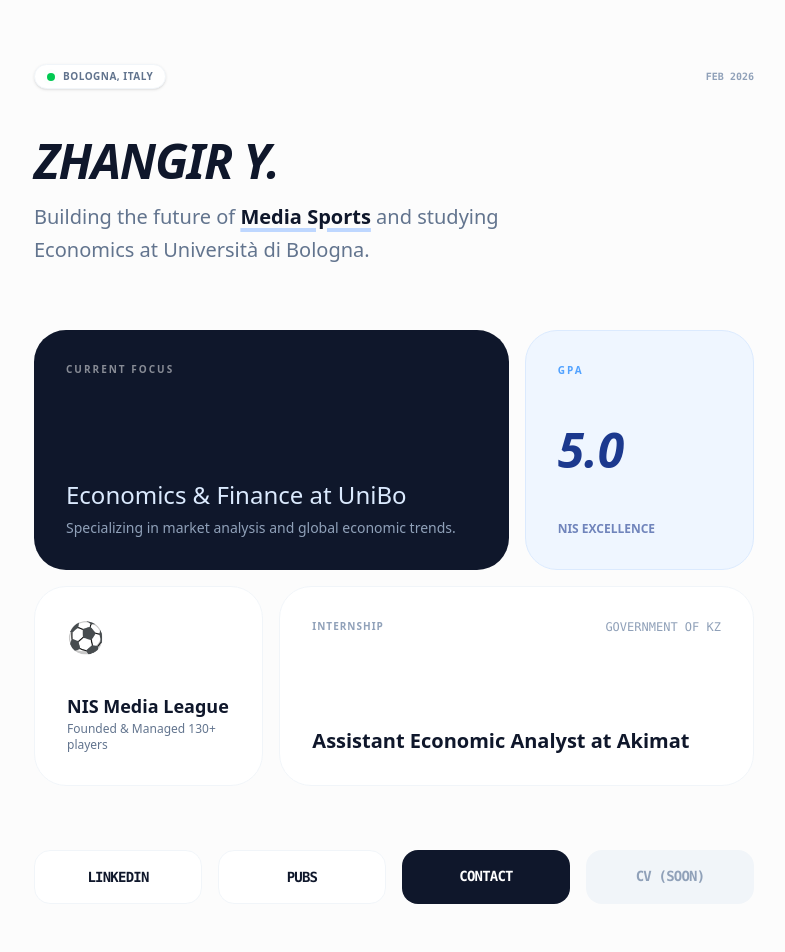
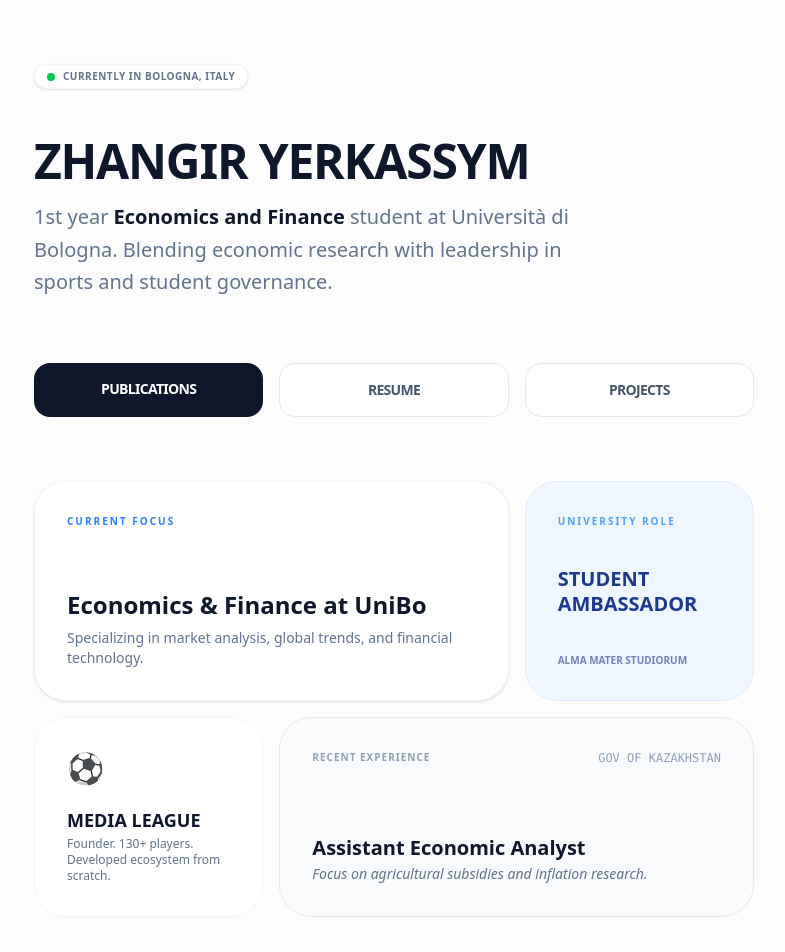
Before and after one commit to JuneiBrunei/jonyportfolio, a Next.js app: page / in a window 1280 px wide. Shown: the top 952 px of the page, without its empty margins (246-1031 px from the left). Built offline with nearby package versions, Linux system fonts and the light colour scheme.

Commit message:
new design with 3 buttons and cv data

```diff
--- a/app/page.tsx
+++ b/app/page.tsx
@@ -5,74 +5,89 @@ export default function Home() {
     <div className="min-h-screen bg-[#fcfcfc] text-slate-900 font-sans selection:bg-blue-100 selection:text-blue-900">
       <main className="max-w-3xl mx-auto px-6 py-16 animate-fade-in">
 
-        {/* Top Section: Status & Location */}
+        {/* Live Status */}
         <div className="flex justify-between items-center mb-12">
           <div className="flex items-center gap-2 bg-white border border-slate-100 px-3 py-1 rounded-full shadow-sm">
             <span className="relative flex h-2 w-2">
               <span className="animate-ping absolute inline-flex h-full w-full rounded-full bg-green-400 opacity-75"></span>
               <span className="relative inline-flex rounded-full h-2 w-2 bg-green-500"></span>
             </span>
-            <span className="text-[10px] font-bold uppercase tracking-wider text-slate-500">Bologna, Italy</span>
+            <span className="text-[10px] font-bold uppercase tracking-wider text-slate-500">Currently in Bologna, Italy</span>
           </div>
-          <div className="text-[10px] font-mono text-slate-400 uppercase font-bold">Feb 2026</div>
         </div>
 
         {/* Hero Section */}
         <header className="mb-16">
-          <h1 className="text-5xl font-black tracking-tight mb-4 italic uppercase">Zhangir Y.</h1>
-          <p className="text-xl text-slate-500 max-w-lg leading-relaxed">
-            Building the future of <span className="text-slate-900 underline decoration-blue-500/30 decoration-4 underline-offset-4 font-semibold">Media Sports</span> and studying Economics at Università di Bologna.
+          <h1 className="text-5xl font-black tracking-tight mb-4 uppercase">Zhangir Yerkassym</h1>
+          <p className="text-xl text-slate-500 max-w-xl leading-relaxed">
+            1st year <span className="text-slate-900 font-semibold">Economics and Finance</span> student at Università di Bologna.
+            Blending economic research with leadership in sports and student governance.
           </p>
         </header>
+
+        {/* Navigation Buttons */}
+        <div className="grid grid-cols-1 md:grid-cols-3 gap-4 mb-16">
+          <Link href="/publications" className="p-4 rounded-2xl bg-slate-900 text-white text-center font-bold text-sm hover:bg-slate-800 transition-all uppercase tracking-tighter">
+            Publications
+          </Link>
+          <Link href="/resume" className="p-4 rounded-2xl bg-white border border-slate-200 text-center font-bold text-sm hover:bg-slate-50 transition-all uppercase tracking-tighter text-slate-600">
+            Resume
+          </Link>
+          <Link href="/projects" className="p-4 rounded-2xl bg-white border border-slate-200 text-center font-bold text-sm hover:bg-slate-50 transition-all uppercase tracking-tighter text-slate-600">
+            Projects
+          </Link>
+        </div>
 
         {/* Bento Grid Layout */}
         <div className="grid grid-cols-1 md:grid-cols-3 gap-4 mb-16">
 
-          {/* Main Card - Education */}
-          <div className="md:col-span-2 p-8 rounded-[2rem] bg-slate-900 text-white flex flex-col justify-between min-h-[240px]">
-            <h2 className="text-[10px] font-bold uppercase tracking-[0.2em] opacity-50">Current Focus</h2>
+          {/* Card 1 - Current Focus */}
+          <div className="md:col-span-2 p-8 rounded-[2rem] bg-white border border-slate-100 flex flex-col justify-between min-h-[220px] shadow-sm">
+            <h2 className="text-[10px] font-bold uppercase tracking-[0.2em] text-blue-500">Current Focus</h2>
             <div>
-              <p className="text-2xl font-medium mb-2 leading-tight text-blue-100 text-balance">Economics & Finance at UniBo</p>
-              <p className="text-slate-400 text-sm">Specializing in market analysis and global economic trends.</p>
+              <p className="text-2xl font-bold mb-2 leading-tight">Economics & Finance at UniBo</p>
+              <p className="text-slate-500 text-sm">Specializing in market analysis, global trends, and financial technology.</p>
             </div>
           </div>
 
-          {/* Side Card - Achievement */}
+          {/* Card 2 - Student Ambassador */}
           <div className="p-8 rounded-[2rem] bg-blue-50 border border-blue-100 flex flex-col justify-between text-blue-900">
-            <h2 className="text-[10px] font-bold uppercase tracking-[0.2em] text-blue-400">GPA</h2>
-            <p className="text-5xl font-black italic">5.0</p>
-            <p className="text-xs font-semibold uppercase opacity-60">NIS Excellence</p>
+            <h2 className="text-[10px] font-bold uppercase tracking-[0.2em] text-blue-400">University Role</h2>
+            <p className="text-xl font-black leading-tight uppercase">Student Ambassador</p>
+            <p className="text-[10px] font-bold uppercase opacity-60">Alma Mater Studiorum</p>
           </div>
 
-          {/* NIS Media League Card */}
-          <div className="md:col-span-1 p-8 rounded-[2rem] bg-white border border-slate-100 flex flex-col justify-between min-h-[200px] hover:shadow-xl transition-shadow cursor-default group">
-            <div className="text-3xl group-hover:scale-110 transition-transform origin-left">⚽️</div>
+          {/* Card 3 - NIS Media League */}
+          <div className="p-8 rounded-[2rem] bg-white border border-slate-100 flex flex-col justify-between min-h-[200px] hover:shadow-md transition-all">
+            <div className="text-3xl">⚽️</div>
             <div>
-              <h3 className="font-bold text-lg leading-tight">NIS Media League</h3>
-              <p className="text-xs text-slate-500 mt-1">Founded & Managed 130+ players</p>
+              <h3 className="font-bold text-lg leading-tight uppercase">Media League</h3>
+              <p className="text-xs text-slate-500 mt-1">Founder. 130+ players. Developed ecosystem from scratch.</p>
             </div>
           </div>
 
-          {/* Gov Internship Card */}
-          <div className="md:col-span-2 p-8 rounded-[2rem] bg-white border border-slate-100 flex flex-col justify-between hover:shadow-xl transition-shadow cursor-default group">
+          {/* Card 4 - Economic Analyst */}
+          <div className="md:col-span-2 p-8 rounded-[2rem] bg-slate-50 border border-slate-200 flex flex-col justify-between hover:shadow-md transition-all">
              <div className="flex justify-between items-start">
-               <span className="text-[10px] font-bold uppercase tracking-widest text-slate-400">Internship</span>
-               <span className="text-xs text-slate-400 group-hover:text-blue-500 transition-colors uppercase font-mono">Government of KZ</span>
+               <span className="text-[10px] font-bold uppercase tracking-widest text-slate-400">Recent Experience</span>
+               <span className="text-xs text-slate-400 font-mono uppercase">Gov of Kazakhstan</span>
              </div>
-             <p className="text-xl font-bold mt-4 leading-tight">Assistant Economic Analyst at Akimat</p>
+             <div>
+                <p className="text-xl font-bold leading-tight">Assistant Economic Analyst</p>
+                <p className="text-sm text-slate-500 mt-1 italic">Focus on agricultural subsidies and inflation research.</p>
+             </div>
           </div>
         </div>
 
-        {/* Links / Contact */}
-        <div className="grid grid-cols-2 md:grid-cols-4 gap-4 font-mono uppercase tracking-tighter">
-          <a href="https://linkedin.com/in/zhangir-yerkassym-b48aab375/" target="_blank" className="p-4 rounded-2xl bg-white border border-slate-100 text-center font-bold text-sm hover:bg-slate-50 transition-colors">LinkedIn</a>
-          <Link href="/publications" className="p-4 rounded-2xl bg-white border border-slate-100 text-center font-bold text-sm hover:bg-slate-50 transition-colors">Pubs</Link>
-          <a href="mailto:your-email@studio.unibo.it" className="p-4 rounded-2xl bg-slate-900 text-white text-center font-bold text-sm hover:opacity-90 transition-opacity">Contact</a>
-          <div className="p-4 rounded-2xl bg-slate-100 text-slate-400 text-center font-bold text-sm cursor-not-allowed">CV (Soon)</div>
-        </div>
-
-        <footer className="mt-24 text-center text-[10px] font-mono text-slate-400 uppercase tracking-[0.5em]">
-          Inspired by Bologna • {new Date().getFullYear()}
+        {/* Footer with Contacts */}
+        <footer className="mt-32 pt-10 border-t border-slate-100 flex flex-col md:flex-row justify-between items-center gap-6">
+          <div className="text-[10px] font-mono text-slate-400 uppercase tracking-[0.2em]">
+            © {new Date().getFullYear()} Zhangir Yerkassym
+          </div>
+          <div className="flex gap-6 font-bold text-xs uppercase tracking-widest">
+            <a href="https://linkedin.com/in/zhangir-yerkassym-b48aab375/" target="_blank" className="hover:text-blue-600 transition-colors">LinkedIn</a>
+            <a href="mailto:zhangirerkasym@gmail.com" className="hover:text-blue-600 transition-colors">Contact</a>
+          </div>
         </footer>
 
       </main>
```
